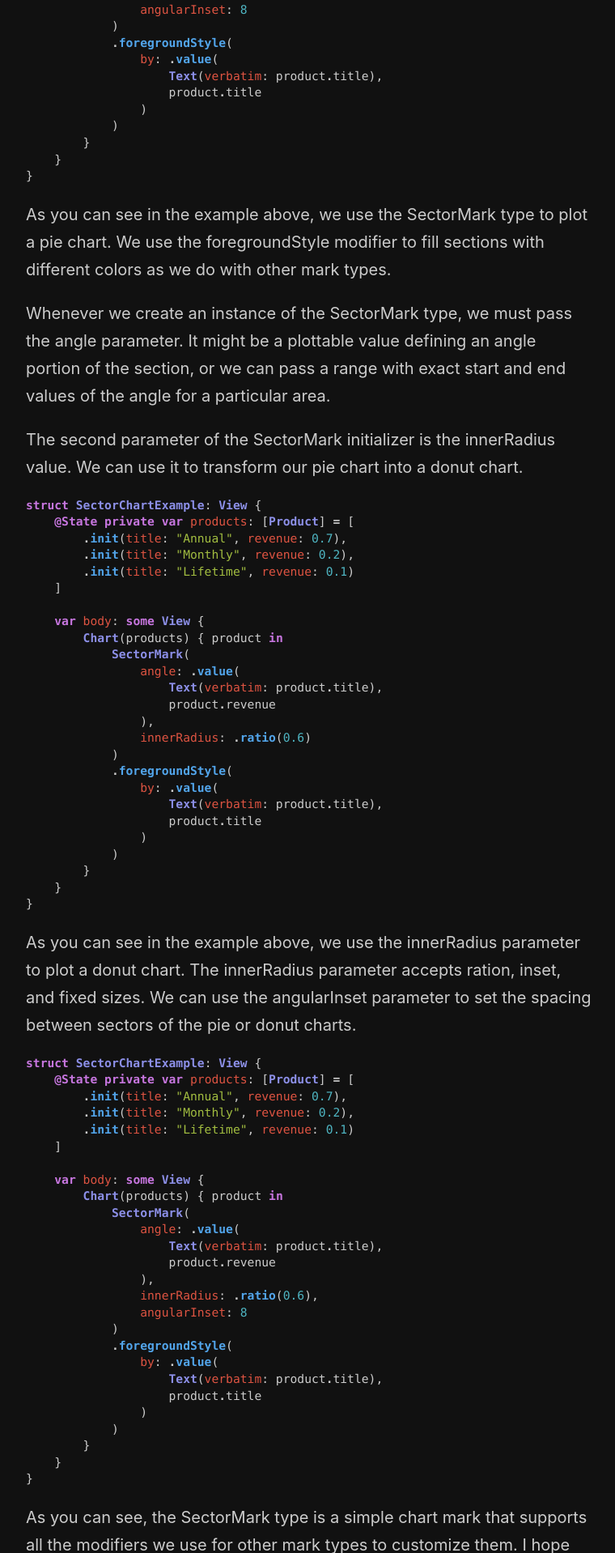
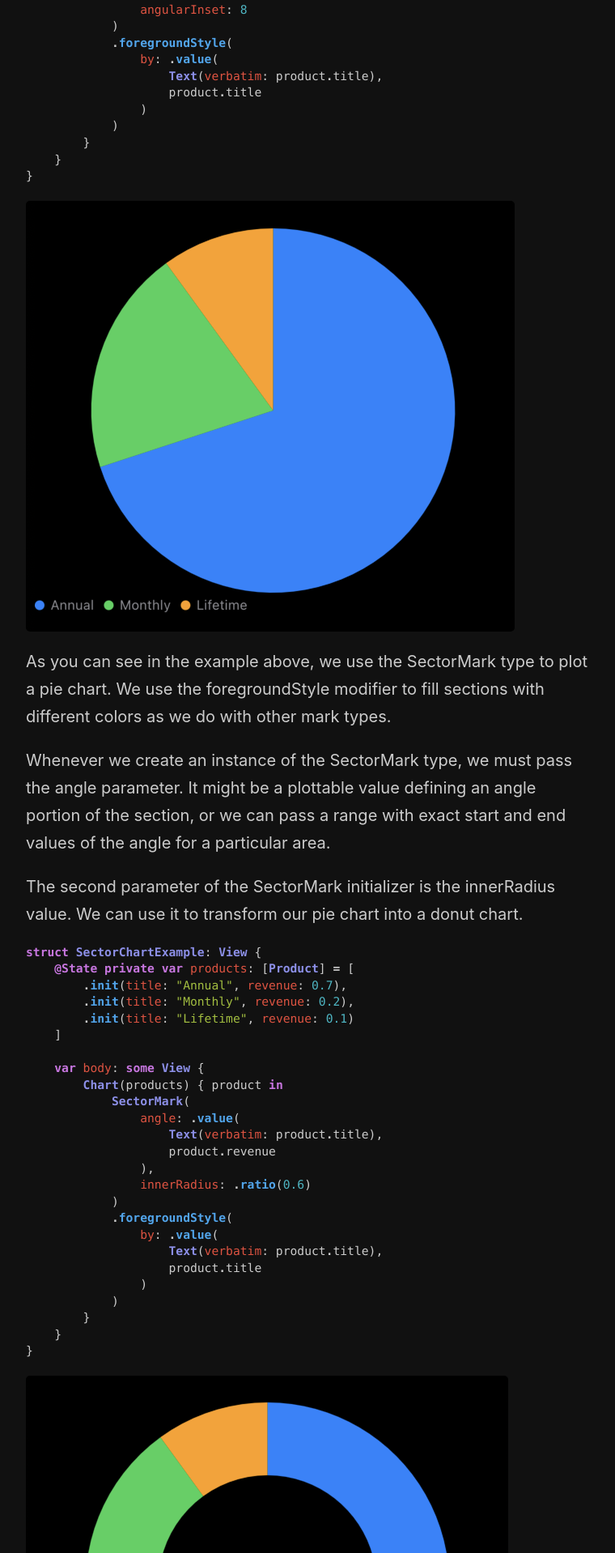
Before and after one commit to mecid/mecid.github.io, a Jekyll site: the page built from _posts/2023-09-26-mastering-charts-in-swiftui-pie-and-donut-charts.md, in a window 1280 px wide. Shown: the part 1116-3034 px from the top of the page at 81% size, without its empty margins (258-1018 px from the left). Built offline with Jekyll 4.4.1, drawn with Linux system fonts in a browser that asks for light colours.

Commit message:
images added to the donut chart post

````diff
--- a/_posts/2023-09-26-mastering-charts-in-swiftui-pie-and-donut-charts.md
+++ b/_posts/2023-09-26-mastering-charts-in-swiftui-pie-and-donut-charts.md
@@ -1,7 +1,7 @@
 ---
 title: Mastering charts in SwiftUI. Pie and Donut charts.
 layout: post
-image: /public/donut.png
+image: /public/donut1.png
 category: Mastering SwiftUI views
 ---
 
@@ -49,6 +49,8 @@ struct SectorChartExample: View {
 }
 ```
 
+![pie-chart](/public/pie.png)
+
 As you can see in the example above, we use the SectorMark type to plot a pie chart. We use the foregroundStyle modifier to fill sections with different colors as we do with other mark types.
 
 Whenever we create an instance of the SectorMark type, we must pass the angle parameter. It might be a plottable value defining an angle portion of the section, or we can pass a range with exact start and end values of the angle for a particular area.
@@ -83,6 +85,8 @@ struct SectorChartExample: View {
 }
 ```
 
+![donut-chart](/public/donut.png)
+
 As you can see in the example above, we use the innerRadius parameter to plot a donut chart. The innerRadius parameter accepts ration, inset, and fixed sizes. We can use the angularInset parameter to set the spacing between sectors of the pie or donut charts.
 
 ```swift
````
Also changed, not shown: other parts of _posts/2023-09-26-mastering-charts-in-swiftui-pie-and-donut-charts.md (+2 -0 lines), public/donut.png, public/donut1.png (added), public/pie1.png (deleted).
